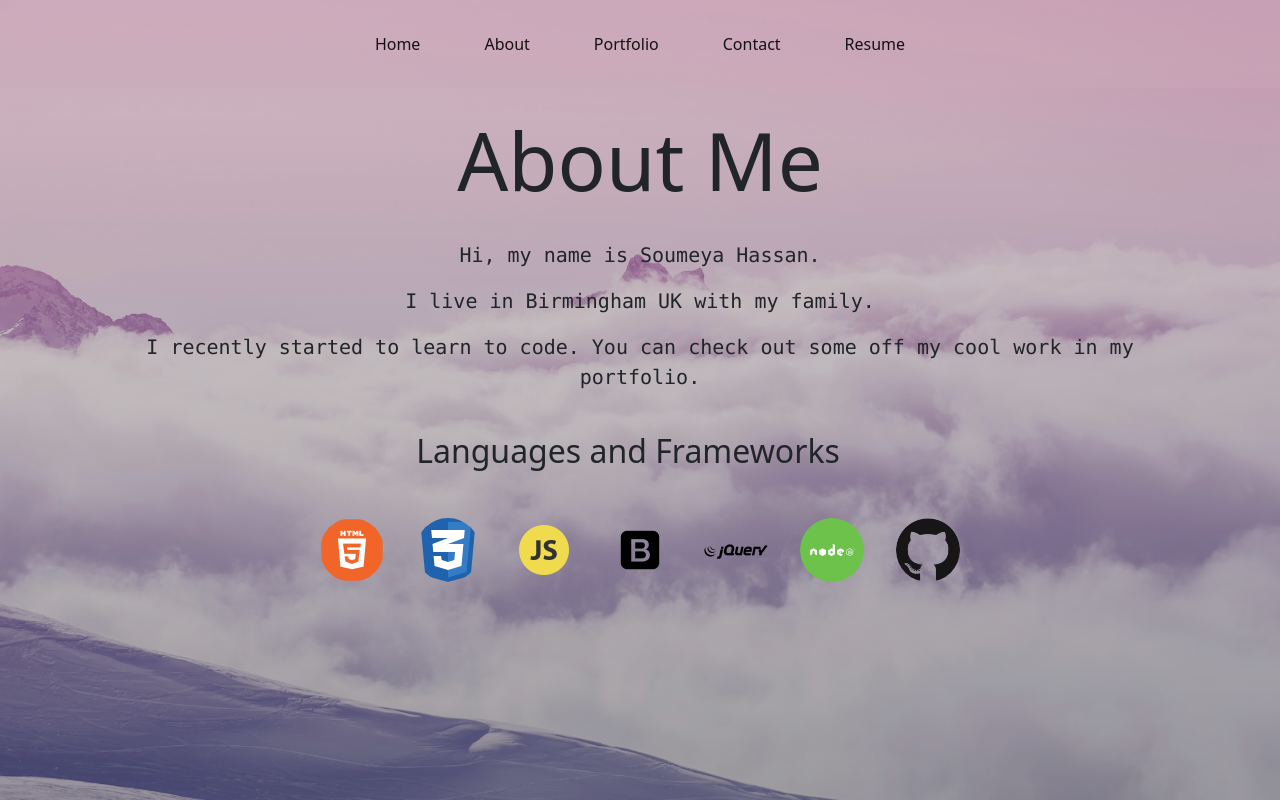
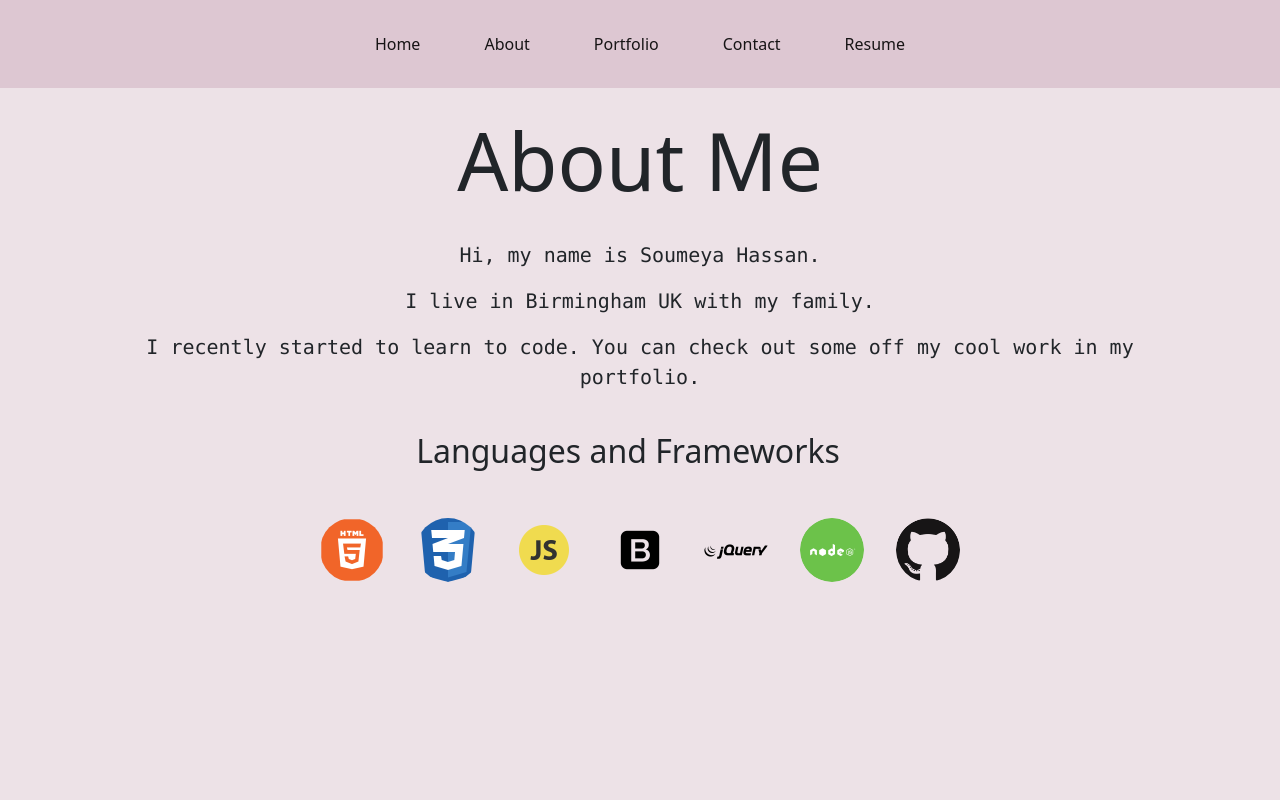
Before and after one commit to SoumeyaH/portfolio-2, a plain HTML site: page index.html in a window 1280 px wide. Both pictures are taken after a click on the link "About". Drawn offline with nearby package versions, Linux system fonts and the light colour scheme.

Commit message:
removed background img except for landing page

```diff
--- a/assets/css/style.css
+++ b/assets/css/style.css
@@ -21,6 +21,10 @@ a:hover {
   background-position: center;
   background-repeat: no-repeat;
   height: 100vh;
+}
+
+.background-colour {
+  background-color: #caa8b955;
 }
 
 /* landing Page */
--- a/assets/js/script.js
+++ b/assets/js/script.js
@@ -1,3 +1,8 @@
+const removeBackgroundImg = () => {
+  const body = $("#body").removeClass("hero").addClass("background-colour");
+  return body;
+};
+
 const openResume = () => {
   window.open(
     "https://soumeyah.github.io/portfolio-2/SoumeyaHassanResume.pdf",
@@ -6,6 +11,7 @@ const openResume = () => {
 };
 
 const renderContactMeContent = () => {
+  removeBackgroundImg();
   $("#main-container").empty();
 
   const contactMeContent = `
@@ -110,6 +116,7 @@ const renderContactMeContent = () => {
 };
 
 const renderPortfolioContent = () => {
+  removeBackgroundImg();
   $("#main-container").empty();
 
   const portfolioContent = `
@@ -239,6 +246,7 @@ const renderPortfolioContent = () => {
 };
 
 const renderAboutMeContent = () => {
+  removeBackgroundImg();
   $("#main-container").empty();
 
   const aboutMeContent = `
@@ -323,6 +331,7 @@ const renderAboutMeContent = () => {
 };
 
 const renderLandingPage = () => {
+  $("#body").removeClass("background-colour").addClass("hero");
   $("#main-container").empty();
 
   const landingPageContent = `
--- a/index.html
+++ b/index.html
@@ -52,7 +52,7 @@
     />
     <link rel="stylesheet" type="text/css" href="./assets/css/style.css" />
   </head>
-  <body class="hero">
+  <body id="body" class="hero">
     <header class="header-container">
       <nav
         class="navbar navbar-expand-lg navbar-light py-4"
```
